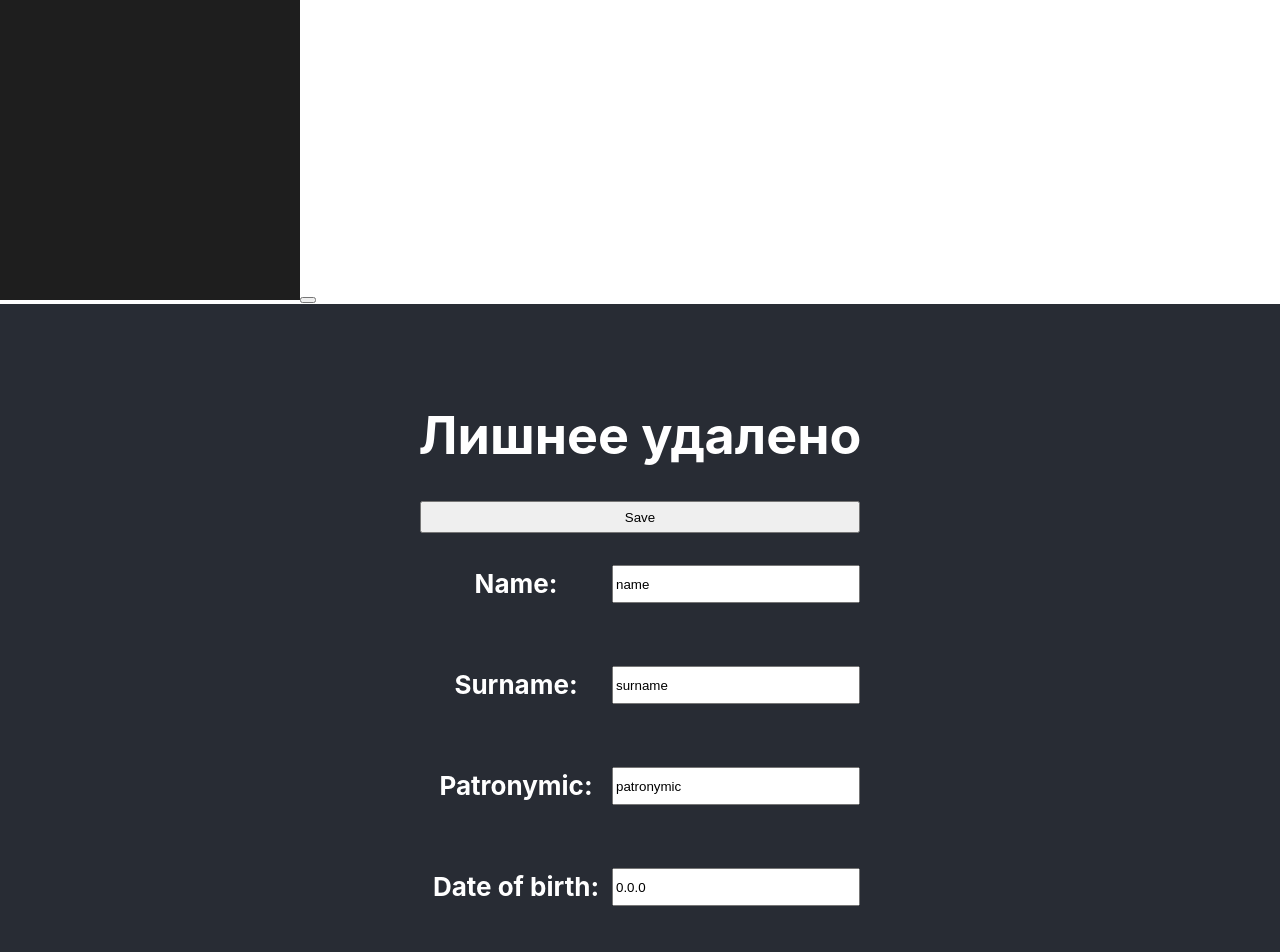
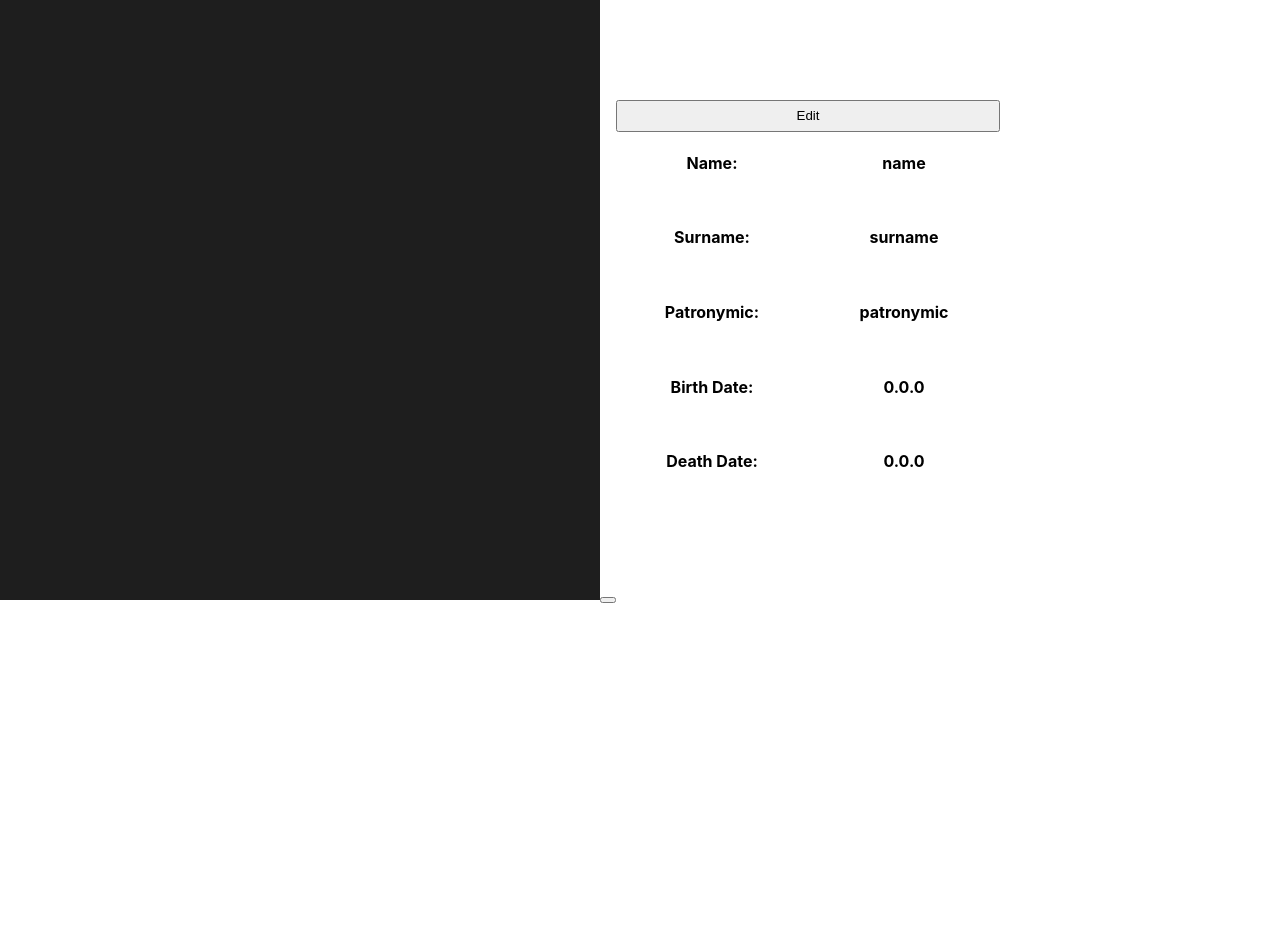
Before and after one commit to genealogy-generator/genealogy-editor, a React (Create React App) app: page / in a window 1280 px wide. Shown: the top 952 px of the page. After the commit the page ends 800 px from the top, so only its background shows below. Built offline with nearby package versions, Linux system fonts and the light colour scheme.

Commit message:
Added function returning date as a string in TimelineDate. Restructured Characteristics.tsx, added new components and type. Deleted useless from App.tsx.

```diff
--- a/src/components/App/App.css
+++ b/src/components/App/App.css
@@ -1,5 +1,9 @@
 .App {
   text-align: center;
+  display: flex;
+  width: 100vw;
+  justify-items: center;
+  align-items: center;
 }
 
 .App-logo {
--- a/src/components/App/App.tsx
+++ b/src/components/App/App.tsx
@@ -1,21 +1,17 @@
-import React from 'react';
-import { Provider } from 'react-redux';
-import Characteristics from '../Characteristics/Characteristics';
-import { store } from '../../storage/store';
-import TreeEditor from '../TreeEditor/TreeEditor';
-import './App.css';
-
+import React from "react";
+import { Provider } from "react-redux";
+import Characteristics from "../Characteristics/Characteristics";
+import { store } from "../../storage/store";
+import TreeEditor from "../TreeEditor/TreeEditor";
+import "./App.css";
 
 function App() {
   return (
     <Provider store={store}>
-        <TreeEditor width={300} height={300} />
-        <div className="App">
-      <header className="App-header">
-        <h1>Лишнее удалено</h1>
-        <Characteristics/>
-      </header>
-    </div>
+      <div className="App">
+        <TreeEditor width={600} height={600} />
+        <Characteristics />
+      </div>
     </Provider>
   );
 }
--- a/src/components/Characteristics/Characteristics.tsx
+++ b/src/components/Characteristics/Characteristics.tsx
@@ -1,27 +1,30 @@
-import React, { useState } from "react";
+import React, { useState, useReducer } from "react";
 import TimelineDate from "../../types/TimelineDate";
 import "./Characteristics.css";
+import IPerson from "../../types/interfaces/IPerson";
+
+// нужно переместить
+export type OnChangeFunction = (e: React.ChangeEvent<HTMLInputElement>) => void;
 
 function Characteristics() {
   // начальную инициализацию нужно изменить при загрузке персонажа
-  const [isEditing, setisEditing] = useState(1);
-  const [Text, setText] = useState("Save");
-  const [name, setname] = useState("name");
-  const [surname, setsurname] = useState("surname");
-  const [patronymic, setpatronymic] = useState("patronymic");
-  const [birth, setbirth] = useState<TimelineDate>(
-    new TimelineDate(0, 0, 0, 0, 0, 0)
-  );
-  const [death, setdeath] = useState<TimelineDate | null>(
-    new TimelineDate(0, 0, 0, 0, 0, 0)
-  );
+  const [isEditing, setisEditing] = useState(false);
+  const [Text, setText] = useState("Edit");
+
+  const [person, setPerson] = useState<IPerson>({
+    name: "name",
+    surname: "surname",
+    patronymic: "patronymic",
+    birth: new TimelineDate(0, 0, 0, 0, 0, 0),
+    death: new TimelineDate(0, 0, 0, 0, 0, 0),
+  });
 
   function handleClick() {
     if (isEditing) {
-      setisEditing(0);
+      setisEditing(false);
       setText("Edit");
     } else {
-      setisEditing(1);
+      setisEditing(true);
       setText("Save");
     }
   }
@@ -31,111 +34,99 @@ function Characteristics() {
       <button onClick={handleClick} style={{ width: "100%", height: "2rem" }}>
         {Text}
       </button>
-      <div className="divCharacteristics">
-        <h4>Name: </h4>
-        {isEditing ? (
-          <input
-            defaultValue={name}
-            onChange={(e) => {
-              setname(e.target.value);
+      <FieldCharacteristic
+        fieldName={"Name: "}
+        isEditing={isEditing}
+        handleChange={(e) => {
+          setPerson({ ...person, name: e.target.value });
         }}
-          ></input>
-        ) : (
-          <h4>{name}</h4>
-        )}
-      </div>
-      <div className="divCharacteristics">
-        <h4>Surname: </h4>
-        {isEditing ? (
-          <input
-            defaultValue={surname}
-            onChange={(e) => {
-              setsurname(e.target.value);
+        showString={person.name}
+      />
+      <FieldCharacteristic
+        fieldName={"Surname: "}
+        isEditing={isEditing}
+        handleChange={(e) => {
+          setPerson({ ...person, surname: e.target.value });
         }}
-          ></input>
-        ) : (
-          <h4>{surname}</h4>
-        )}
-      </div>
-      <div className="divCharacteristics">
-        <h4>Patronymic: </h4>
-        {isEditing ? (
-          <input
-            defaultValue={patronymic}
-            onChange={(e) => {
-              setpatronymic(e.target.value);
+        showString={person.surname}
+      />
+      <FieldCharacteristic
+        fieldName={"Patronymic: "}
+        isEditing={isEditing}
+        handleChange={(e) => {
+          setPerson({ ...person, patronymic: e.target.value });
         }}
-          ></input>
-        ) : (
-          <h4>{patronymic}</h4>
-        )}
-      </div>
-      <div className="divCharacteristics">
-        <h4>Date of birth: </h4>
-        {isEditing ? (
-          <input
-            defaultValue={
-              String(birth.day) +
-              "." +
-              String(birth.month) +
-              "." +
-              String(birth.year)
-            }
-            onChange={(e) => {
+        showString={person.patronymic}
+      />
+      <FieldCharacteristic
+        fieldName={"Birth Date: "}
+        isEditing={isEditing}
+        handleChange={(e) => {
           let obj = new TimelineDate(0, 0, 0, 0, 0, 0);
-              Object.assign(obj, birth);
+          Object.assign(obj, person.birth);
           obj.changeDateString(e.target.value);
-              setbirth(obj);
+          setPerson({ ...person, birth: obj });
         }}
-          ></input>
-        ) : (
-          <h4>
-            {String(birth.day) +
-              "." +
-              String(birth.month) +
-              "." +
-              String(birth.year)}
-          </h4>
-        )}
-      </div>
-      <div className="divCharacteristics">
-        <h4>Date of death: </h4>
-        {isEditing ? (
-          <input
-            defaultValue={
-              death
-                ? String(death.day) +
-                  "." +
-                  String(death.month) +
-                  "." +
-                  String(death.year)
-                : "not dead yet"
-            }
-            onChange={(e) => {
+        showString={person.birth.returnDateAsString()}
+      />
+      <FieldCharacteristic
+        fieldName={"Death Date: "}
+        isEditing={isEditing}
+        handleChange={(e) => {
           if (e.target.value.length > 0) {
             let obj = new TimelineDate(0, 0, 0, 0, 0, 0);
-                if (typeof death == "object") {
-                  Object.assign(obj, death);
+            if (typeof person.death == "object") {
+              Object.assign(obj, person.death);
             }
             obj.changeDateString(e.target.value);
-                setdeath(obj);
+            setPerson({ ...person, death: obj });
           } else {
-                setdeath(null);
+            setPerson({ ...person, death: null });
           }
         }}
+        showString={
+          person.death ? person.death.returnDateAsString() : "not dead yet"
+        }
+      />
+    </div>
+  );
+}
+
+// возвращает строку, почти бесполезно
+function ShowString(props: { string: string }) {
+  return <h4>{props.string}</h4>;
+}
+
+// возвращает элемент input, на вход подаются дефолтное значение и функция обработки изменения значения поля ввода
+function ReturnInput(props: {
+  defaultVal: string;
+  handleChange: OnChangeFunction;
+}) {
+  return (
+    <input
+      defaultValue={props.defaultVal}
+      onChange={props.handleChange}
     ></input>
+  );
+}
+// Компонент, который может быть полем ввода или заголовком в зависимости от isEditing
+function FieldCharacteristic(props: {
+  fieldName: string; //Название поля
+  isEditing: boolean;
+  handleChange: OnChangeFunction; // Функция обработки изменения поля
+  showString: string; // Значение поля
+}) {
+  return (
+    <div className="divCharacteristics">
+      <ShowString string={props.fieldName} />
+      {props.isEditing ? (
+        <ReturnInput
+          defaultVal={props.showString}
+          handleChange={props.handleChange}
+        />
       ) : (
-          <h4>
-            {death
-              ? String(death.day) +
-                "." +
-                String(death.month) +
-                "." +
-                String(death.year)
-              : "not dead yet"}
-          </h4>
+        <ShowString string={props.showString} />
       )}
-      </div>
     </div>
   );
 }
--- a/src/types/TimelineDate.ts
+++ b/src/types/TimelineDate.ts
@@ -61,6 +61,10 @@ class TimelineDate {
       this.year = Number(arr[2]);
     }
   }
+  // возващает дату как строку
+  returnDateAsString(): string {
+    return String(this.day) + "." + String(this.month) + "." + String(this.year);
+  }
 }
 
 export default TimelineDate;
```
Lines whose indentation alone changed are shown as unchanged.
